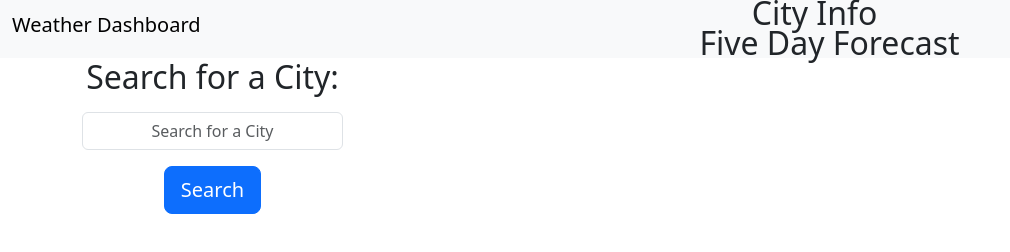
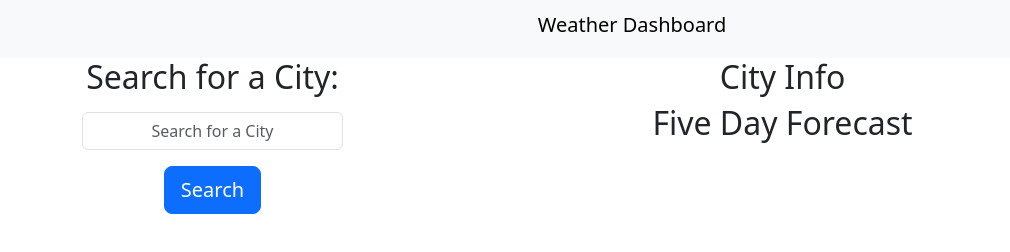
Before and after one commit to KathyrnY/weather-forecast-dashboard, a plain HTML site: page index.html in a window 1280 px wide. Shown: the whole page, without its empty margins (0-1010 px from the left). Drawn offline with nearby package versions, Linux system fonts and the light colour scheme.

Commit message:
TA sean with styling page

```diff
--- a/assests/script.js
+++ b/assests/script.js
@@ -26,7 +26,6 @@ var cityHistory = function() {
             showHistory = JSON.parse(city);
             console.log(showHistory);
             searchHistoryEl.innerHTML = "";
-            // displayCityName.innerHTML = "";
             for (let i = 0; i < showHistory.length; i++) {
                 var cityName = showHistory[i];
                 var cityButton = document.createElement("button");
@@ -59,7 +58,7 @@ var searchHandler = function (event) {
         cityButton.addEventListener("click", function() {
             pullUrlName(cityName);
         });
-        // searchBtn.appendChild(cityButton); //This is storing the showHistory array in local storage
+
         cityHistory();
     } else {
         alert("No Info")
@@ -79,7 +78,7 @@ var pullUrlName = function (city) {
 
         }
     })
-    .catch(function (error) {
+    .catch(function () {
         console.log("No Info Found");
     });
 };
@@ -111,9 +110,10 @@ fetch(requestWeatherUrl)
         console.log(cityName);
         cityNameEl.textContent = "Today's Weather for " + cityName;
 
-        var currentDate = new Date();
-        var retrieveDateEl = document.createElement("p");
-        retrieveDateEl.textContent = currentDate.toLocaleDateString();
+        var currentDate = moment().format("ddd MMM D");
+        var retrieveDateEl = document.createElement('p');
+        retrieveDateEl.textContent = currentDate;
+        document.body.appendChild(retrieveDateEl);
 
     var temp = data.current.temp;
     var showTemp = document.createElement("p")
@@ -138,12 +138,11 @@ fetch(requestWeatherUrl)
     currentWeatherEL.setAttribute("class", "main")
         for (let i = 0; i < 5; i++) {
             var date = moment.unix(data.daily[i].dt);
-             var dtUnixFormatting = date.format("ddd MMM D")//.format(data.daily[i].dt).format('MMMM Do, YYYY');
+             var dtUnixFormatting = date.format("ddd MMM D");
             var tempBlock = data.daily[i].temp.day;
             var windBlock = data.daily[i].wind_speed;
             var humidityBlock = data.daily[i].humidity;
             var weatherIcon = data.daily[i].weather[0].icon;
-            // var weatherDescription = data.daily[i].weather[0].description
 
 
             var forecastCard = document.createElement("div");
--- a/assests/style.css
+++ b/assests/style.css
@@ -5,8 +5,9 @@ body {
     text-align: center;
 }
 
-span .h1 {
-    text-align: center;
+.navbar {
+    display: flex;
+    justify-content: center;
 }
 
 input {
@@ -33,19 +34,7 @@ button {
     margin-top: 2rem;
  }
 
- section {
-    position: relative;
-    bottom: 4rem;
-    left: 2rem;
- }
-
-.city-name {
-    /* position: relative;
-    top: 2rem; */
+/* TA Sean helped with modifying CSS to style page correctly */
+.five-day-forecast-card {
+    display: flex;
 }
-
-.forecastDisplay {
-    position: relative;
-    bottom: 1rem;
-    left: 15px;
-}
--- a/index.html
+++ b/index.html
@@ -12,9 +12,9 @@
 </head>
 
 <body>
-    <nav class="navbar bg-body-tertiary align-items-center">
-        <div class="container-fluid align-items-center">
-            <span class="text-center navbar-brand mb h1 align-items-center">Weather Dashboard</span>
+    <nav class="navbar bg-body-tertiary d-flex justify-content-center">
+        <div class="container-fluid d-flex justify-content-center">
+            <span class="text-center navbar-brand mb h1 d-flex justify-content-center">Weather Dashboard</span>
         </div>
     </nav>
 
```
